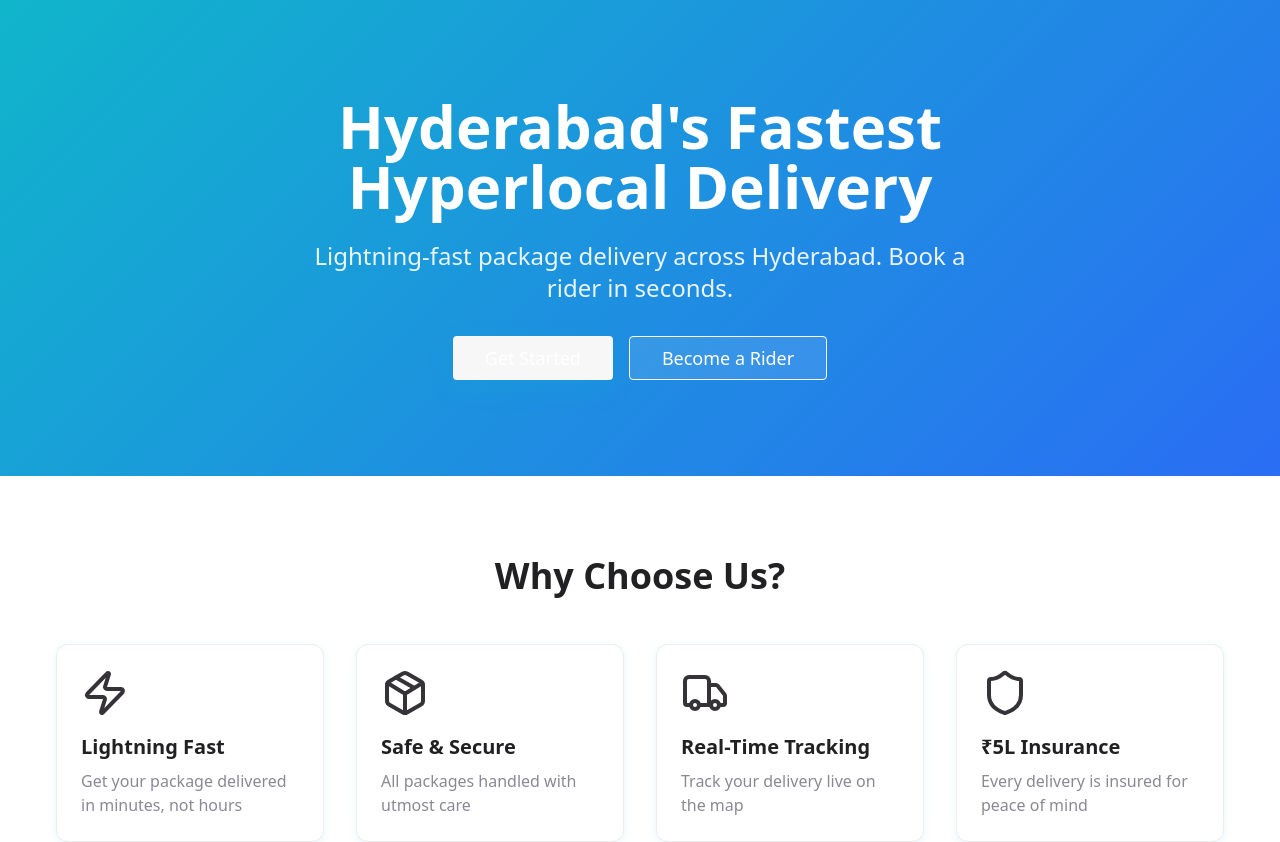
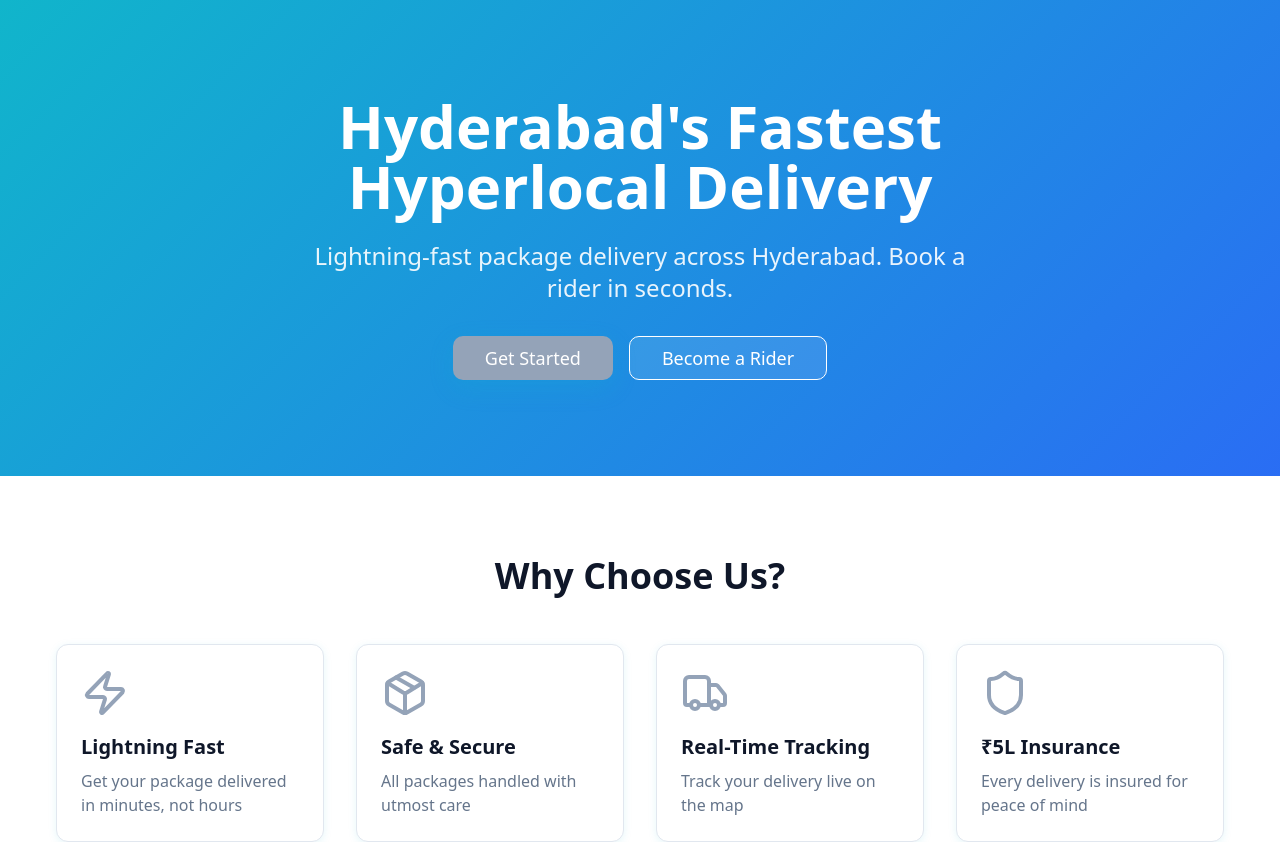
Before and after one commit to rathnarohith/vrch, a React (Vite) app: page / in a window 1280 px wide. Shown: the top 842 px of the page. Built offline with nearby package versions, Linux system fonts and the light colour scheme; the HTML template or start-up script is replaced by a standard one.

Commit message:
Manually updated project theme
Applied theme in Lovable

```diff
--- a/src/index.css
+++ b/src/index.css
@@ -9,37 +9,37 @@ All colors MUST be HSL.
 @layer base {
   :root {
     --background: 0 0% 100%;
-    --foreground: 265 4% 12.9%;
+    --foreground: 222 47% 11%;
 
     --card: 0 0% 100%;
-    --card-foreground: 265 4% 12.9%;
+    --card-foreground: 222 47% 11%;
 
     --popover: 0 0% 100%;
-    --popover-foreground: 265 4% 12.9%;
+    --popover-foreground: 222 47% 11%;
 
-    --primary: 266 4% 20.8%;
-    --primary-foreground: 248 0.3% 98.4%;
+    --primary: 215 20.2247% 65.098%;
+    --primary-foreground: 217 32.5843% 17.451%;
 
-    --secondary: 248 0.7% 96.8%;
-    --secondary-foreground: 266 4% 20.8%;
+    --secondary: 215 20.2247% 65.098%;
+    --secondary-foreground: 215 19.3182% 34.5098%;
 
-    --muted: 248 0.7% 96.8%;
-    --muted-foreground: 257 4.6% 55.4%;
+    --muted: 210 40% 96%;
+    --muted-foreground: 215 16% 47%;
 
-    --accent: 248 0.7% 96.8%;
-    --accent-foreground: 266 4% 20.8%;
+    --accent: 215 20.2247% 65.098%;
+    --accent-foreground: 0 0% 100%;
 
-    --destructive: 27 24.5% 57.7%;
+    --destructive: 0 84% 60%;
     --destructive-foreground: 0 0% 100%;
 
     --success: 142 76% 36%;
     --success-foreground: 0 0% 100%;
 
-    --border: 256 1.3% 92.9%;
-    --input: 256 1.3% 92.9%;
-    --ring: 257 4% 70.4%;
+    --border: 214 32% 91%;
+    --input: 214 32% 91%;
+    --ring: 187 85% 43%;
 
-    --radius: 0.375rem;
+    --radius: 0.75rem;
 
     --gradient-primary: linear-gradient(135deg, hsl(187 85% 43%), hsl(187 85% 53%));
     --gradient-secondary: linear-gradient(135deg, hsl(38 92% 50%), hsl(38 92% 60%));
@@ -80,36 +80,36 @@ All colors MUST be HSL.
   }
 
   .dark {
-    --background: 0 0% 15%;
-    --foreground: 248 0.3% 98.4%;
+    --background: 222 47% 11%;
+    --foreground: 210 40% 98%;
 
-    --card: 266 4% 20.8%;
-    --card-foreground: 248 0.3% 98.4%;
+    --card: 217 33% 17%;
+    --card-foreground: 210 40% 98%;
 
-    --popover: 266 4% 20.8%;
-    --popover-foreground: 248 0.3% 98.4%;
+    --popover: 217 33% 17%;
+    --popover-foreground: 210 40% 98%;
 
-    --primary: 256 1.3% 92.9%;
-    --primary-foreground: 266 4% 20.8%;
+    --primary: 187 85% 43%;
+    --primary-foreground: 0 0% 100%;
 
-    --secondary: 260 4.1% 27.9%;
-    --secondary-foreground: 248 0.3% 98.4%;
+    --secondary: 38 92% 50%;
+    --secondary-foreground: 0 0% 100%;
 
-    --muted: 260 4.1% 27.9%;
-    --muted-foreground: 257 4% 70.4%;
+    --muted: 217 33% 17%;
+    --muted-foreground: 215 20% 65%;
 
-    --accent: 260 4.1% 27.9%;
-    --accent-foreground: 248 0.3% 98.4%;
+    --accent: 220 90% 56%;
+    --accent-foreground: 0 0% 100%;
 
-    --destructive: 22 19.1% 70.4%;
-    --destructive-foreground: 248 0.3% 98.4%;
+    --destructive: 0 63% 31%;
+    --destructive-foreground: 210 40% 98%;
 
     --success: 142 76% 36%;
     --success-foreground: 0 0% 100%;
 
-    --border: 0 0% 100% / 10%;
-    --input: 0 0% 100% / 15%;
-    --ring: 264 2.7% 55.1%;
+    --border: 217 33% 17%;
+    --input: 217 33% 17%;
+    --ring: 187 85% 43%;
     --chart-1: 264 24.3% 48.8%;
     --chart-2: 162 17% 69.6%;
     --chart-3: 70 18.8% 76.9%;
```
